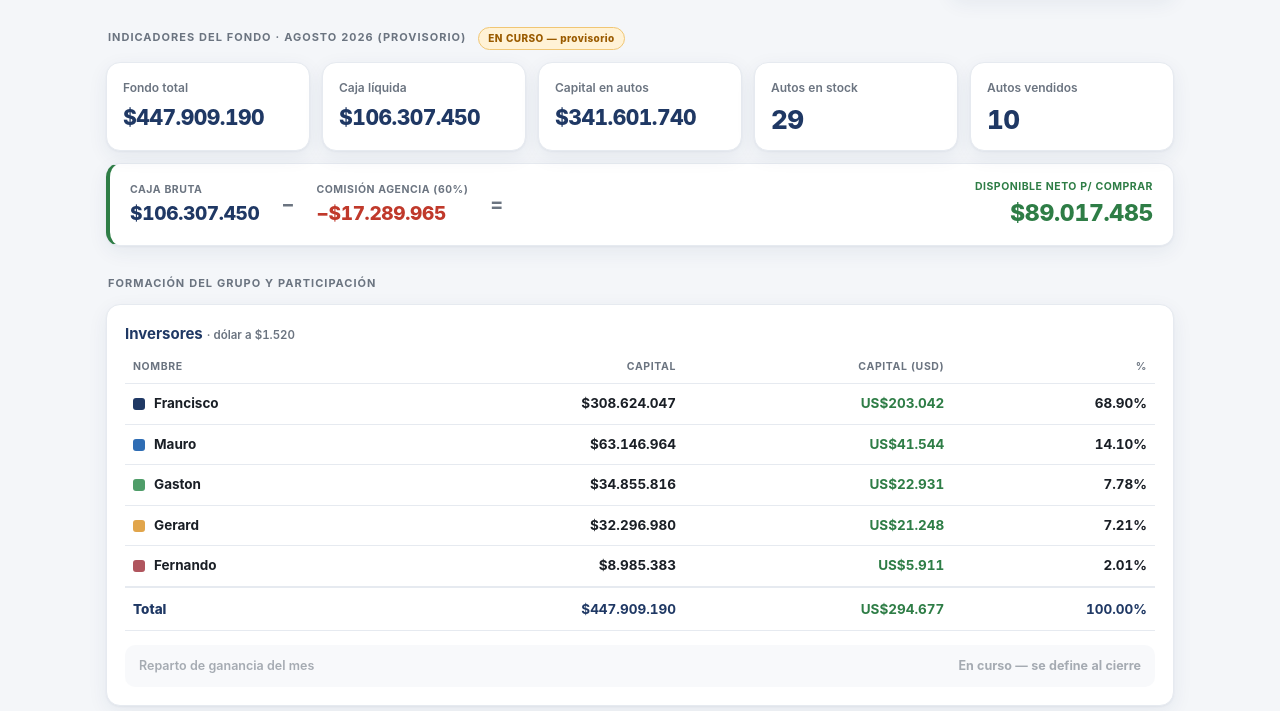
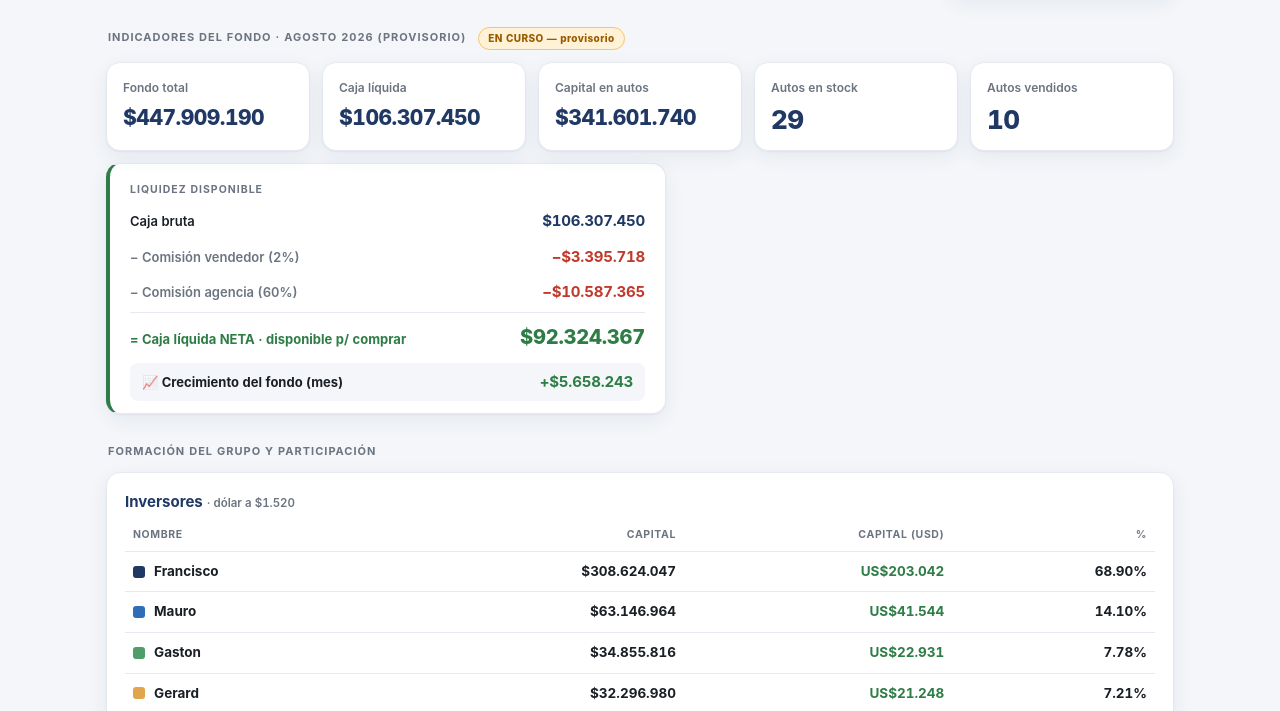
Before and after one commit to gmpavicic/panel-fondo, a plain HTML site: page index.html in a window 1280 px wide. Shown: the part 85-796 px from the top of the page. Drawn offline with Linux system fonts and the light colour scheme.

Commit message:
Liquidez: 2 comisiones (vendedor 2% + agencia 60%) = neta 92,3M; agrega crecimiento del mes
Co-Authored-By: Claude Opus 4.8 <noreply@anthropic.com>

```diff
--- a/data.json
+++ b/data.json
@@ -36,11 +36,13 @@
       "nombre": "Agosto 2026 (provisorio)",
       "fondoTotal": 447909190,
       "cajaLiquida": 106307450,
-      "comisionEstimadaAgencia": 17289965,
-      "cajaLiquidaNeta": 89017485,
+      "comisionVendedorEstimada": 3395718,
+      "comisionAgenciaEstimada": 10587365,
+      "cajaLiquidaNeta": 92324367,
       "capitalAutos": 341601740,
       "autosStock": 29,
       "autosVendidos": 10,
+      "crecimientoEstimadoMes": 5658243,
       "repartoGanancia": 0,
       "inversores": [
         { "nombre": "Francisco", "capital": 308624047, "pct": 68.90 },
--- a/index.html
+++ b/index.html
@@ -70,25 +70,24 @@
   .kpi .k-value { font-size: 21px; font-weight: 760; letter-spacing: -.5px; line-height: 1.1; color: var(--azul); }
   .kpi.count .k-value { font-size: 26px; }
 
-  /* ===================== BANDA DE CAJA (bruta − comisión = neta) ===================== */
+  /* ===================== BANDA DE LIQUIDEZ (desglose vertical) ===================== */
   .caja-band {
     margin-top: 12px; background: var(--blanco); border: 1px solid var(--gris-2);
-    border-radius: 14px; box-shadow: var(--sombra); padding: 15px 20px;
-    display: flex; align-items: center; gap: 14px 22px; flex-wrap: wrap;
-    border-left: 4px solid var(--verde);
+    border-radius: 14px; box-shadow: var(--sombra); padding: 8px 20px 12px;
+    border-left: 4px solid var(--verde); max-width: 560px;
   }
-  .caja-band .cb-item { display: flex; flex-direction: column; gap: 3px; }
-  .caja-band .cb-lbl { font-size: 10.5px; text-transform: uppercase; letter-spacing: .5px; color: var(--gris-3); font-weight: 700; }
-  .caja-band .cb-val { font-size: 19px; font-weight: 760; color: var(--azul); letter-spacing: -.3px; }
-  .caja-band .cb-val.neg { color: var(--rojo); }
-  .caja-band .cb-op { font-size: 20px; font-weight: 700; color: var(--gris-3); align-self: center; }
-  .caja-band .cb-item.net { margin-left: auto; text-align: right; }
-  .caja-band .cb-item.net .cb-lbl { color: var(--verde); }
-  .caja-band .cb-item.net .cb-val { color: var(--verde); font-size: 23px; }
-  @media (max-width: 620px) {
-    .caja-band { gap: 10px 16px; }
-    .caja-band .cb-item.net { margin-left: 0; text-align: left; width: 100%; padding-top: 4px; border-top: 1px dashed var(--gris-2); }
-  }
+  .caja-band .cb-title { font-size: 10.5px; text-transform: uppercase; letter-spacing: 1px; color: var(--gris-3); font-weight: 750; padding: 10px 0 6px; }
+  .caja-band .cb-row { display: flex; align-items: baseline; justify-content: space-between; gap: 16px; padding: 7px 0; }
+  .caja-band .cb-lbl { font-size: 13px; color: var(--tinta); font-weight: 600; }
+  .caja-band .cb-val { font-size: 15px; font-weight: 700; color: var(--azul); letter-spacing: -.2px; font-variant-numeric: tabular-nums; }
+  .caja-band .cb-row.neg .cb-lbl { color: var(--gris-3); }
+  .caja-band .cb-row.neg .cb-val { color: var(--rojo); }
+  .caja-band .cb-row.net { border-top: 1.5px solid var(--gris-2); margin-top: 2px; padding-top: 10px; }
+  .caja-band .cb-row.net .cb-lbl { color: var(--verde); font-weight: 750; }
+  .caja-band .cb-row.net .cb-val { color: var(--verde); font-size: 20px; font-weight: 800; }
+  .caja-band .cb-row.growth { margin-top: 4px; background: var(--gris-1); border-radius: 8px; padding: 8px 12px; }
+  .caja-band .cb-row.growth .cb-lbl { font-weight: 650; }
+  .caja-band .cb-row.growth .cb-val { color: var(--verde); }
 
   /* ===================== TABLAS ===================== */
   .tabla-scroll { overflow-x: auto; }
@@ -181,13 +180,14 @@
   <div class="sec-title" id="kpiTitle">Indicadores del fondo</div>
   <div class="kpis" id="kpis"></div>
 
-  <!-- Caja: bruta − comisión agencia = disponible neto (solo si el mes trae esos datos) -->
+  <!-- Liquidez: caja bruta − comisiones = neta disponible; + crecimiento del mes (solo si el mes trae esos datos) -->
   <div class="caja-band" id="cajaBand" style="display:none">
-    <div class="cb-item"><span class="cb-lbl">Caja bruta</span><span class="cb-val" id="cbBruta">—</span></div>
-    <span class="cb-op">−</span>
-    <div class="cb-item"><span class="cb-lbl">Comisión agencia (60%)</span><span class="cb-val neg" id="cbComision">—</span></div>
-    <span class="cb-op">=</span>
-    <div class="cb-item net"><span class="cb-lbl">Disponible neto p/ comprar</span><span class="cb-val" id="cbNeta">—</span></div>
+    <div class="cb-title">Liquidez disponible</div>
+    <div class="cb-row"><span class="cb-lbl">Caja bruta</span><span class="cb-val" id="cbBruta">—</span></div>
+    <div class="cb-row neg" id="cbVendRow"><span class="cb-lbl">− Comisión vendedor (2%)</span><span class="cb-val" id="cbVend">—</span></div>
+    <div class="cb-row neg" id="cbAgenciaRow"><span class="cb-lbl">− Comisión agencia (60%)</span><span class="cb-val" id="cbAgencia">—</span></div>
+    <div class="cb-row net"><span class="cb-lbl">= Caja líquida NETA · disponible p/ comprar</span><span class="cb-val" id="cbNeta">—</span></div>
+    <div class="cb-row growth" id="cbGrowthRow"><span class="cb-lbl">📈 Crecimiento del fondo (mes)</span><span class="cb-val" id="cbGrowth">—</span></div>
   </div>
 
   <!-- ===================== GRUPO / PARTICIPACIÓN ===================== -->
@@ -258,6 +258,17 @@
   const fmtPct = n => (n || 0).toFixed(2) + "%";
   const oGuion = v => (v === "" || v === null || v === undefined) ? "—" : v;
 
+  // Muestra una fila de deducción (con "−" adelante) si hay monto; si no, la oculta.
+  function toggleRow(rowId, valId, monto, esNeg) {
+    const row = document.getElementById(rowId);
+    if (monto != null) {
+      document.getElementById(valId).textContent = (esNeg ? "−" : "") + fmt$(monto);
+      row.style.display = "flex";
+    } else {
+      row.style.display = "none";
+    }
+  }
+
   /* ===================== ESTADO ===================== */
   let idxActual = 0;   // se ajusta al mes más reciente al cargar
   const mesEn = i => (i >= 0 && i < DATA.meses.length) ? DATA.meses[i] : null;
@@ -302,13 +313,24 @@
         <div class="k-value">${k.val}</div>
       </div>`).join("");
 
-    /* ---- Banda de caja: bruta − comisión = neta (solo si el mes trae los datos) ---- */
+    /* ---- Banda de liquidez: bruta − comisiones = neta, + crecimiento (solo si hay datos) ---- */
     const band = document.getElementById("cajaBand");
-    if (mes.comisionEstimadaAgencia != null && mes.cajaLiquidaNeta != null) {
+    const vend = mes.comisionVendedorEstimada;
+    const agen = mes.comisionAgenciaEstimada ?? mes.comisionEstimadaAgencia;  // compat con nombre viejo
+    if (mes.cajaLiquidaNeta != null) {
       document.getElementById("cbBruta").textContent = fmt$(mes.cajaLiquida);
-      document.getElementById("cbComision").textContent = "−" + fmt$(mes.comisionEstimadaAgencia);
+      toggleRow("cbVendRow", "cbVend", vend, true);
+      toggleRow("cbAgenciaRow", "cbAgencia", agen, true);
       document.getElementById("cbNeta").textContent = fmt$(mes.cajaLiquidaNeta);
-      band.style.display = "flex";
+      // Crecimiento del mes: con signo (+/−), fila solo si viene el dato
+      const cre = mes.crecimientoEstimadoMes;
+      const filaCre = document.getElementById("cbGrowthRow");
+      if (cre != null) {
+        const signo = cre > 0 ? "+" : cre < 0 ? "−" : "";
+        document.getElementById("cbGrowth").textContent = signo + fmt$(Math.abs(cre));
+        filaCre.style.display = "flex";
+      } else { filaCre.style.display = "none"; }
+      band.style.display = "block";
     } else {
       band.style.display = "none";
     }
```
